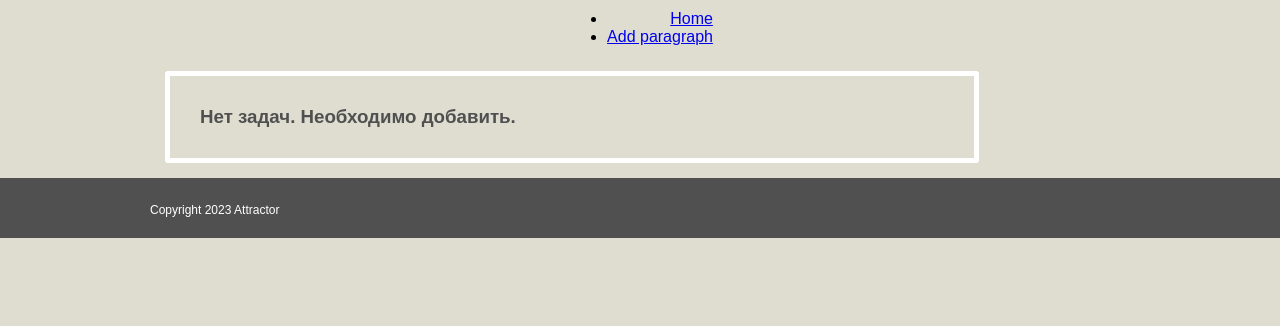
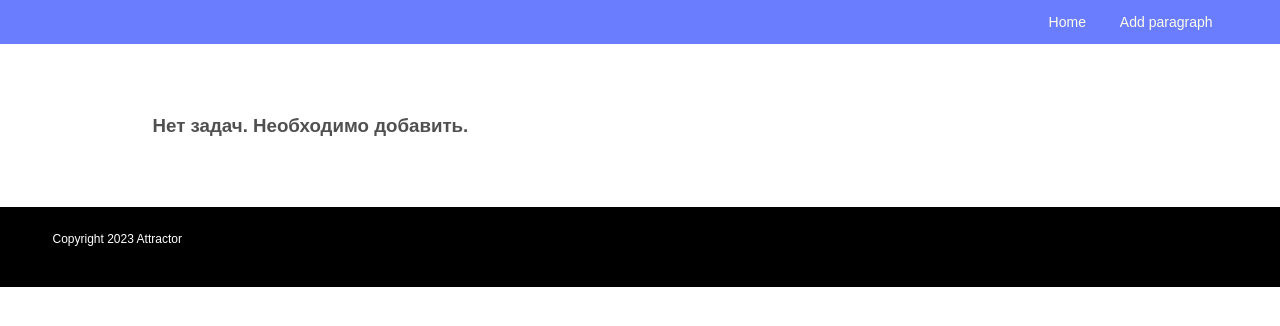
Before and after one commit to AigerimAvezbaeva/hw_53_aigerim_avezbaeva, a Django app: page / in a window 1280 px wide. Shown: the top 326 px of the page. Run offline with Django 4.2, Linux system fonts and the light colour scheme; data that the repository does not hold is empty.

Commit message:
добавила стили

```diff
--- a/source/static/css/style.css
+++ b/source/static/css/style.css
@@ -3,8 +3,10 @@
     margin: 0 auto;
 }
 body{
-    background-color: #deddd0;
     height:100%;
+    font-family: Arial san-serif;
+    color: black;
+    margin-top: 60px;
 }
 
 header{
@@ -13,10 +15,15 @@ header{
     text-align:center;
 }
 .par{
+    margin: 20px;
     padding: 20px;
+    padding-left: 50px;
     color:#505050;
 }
+.parlink{
 
+    color:#505050;
+}
 .textarea{
     width: 50%;
     height: 40px;
@@ -33,9 +40,7 @@ header{
     border-radius: 3px;
     align: center;
 }
-.main{
 
-}
 .par-title{
     margin-left:10px;
     padding: 3px;
@@ -50,9 +55,80 @@ header{
 }
 
 .container{
-    max-width: 980px;
+    margin: 0 auto;
+    width: 1175px;
+}
+.navbar {
+    display: block;
+    background: #54865d;
+    position: fixed;
+    top: 0;
+    right: 0;
+    left: 0;
+    font-size: 0;
+    box-sizing: border-box;
+    padding: 7px 30px;
 }
 
+.menu {
+    font-size: 14px;
+    line-height: 1;
+    padding: 0;
+    margin: 0;
+    display: inline-block;
+    color: #fffee8;
+}
+
+.menu li {
+    display: inline-block;
+}
+
+.menu a {
+    display: inline-block;
+    text-decoration: none;
+    color: inherit;
+    padding: 5px 15px;
+}
+
+.menu a:hover {
+    color: #ffc122;
+    text-decoration: underline;
+}.navbar {
+    display: block;
+    background: #6a7dff;
+    position: fixed;
+    top: 0;
+    right: 0;
+    left: 0;
+    font-size: 0;
+    box-sizing: border-box;
+    padding: 7px 30px;
+}
+
+.menu {
+    font-size: 14px;
+    line-height: 1;
+    padding: 0;
+    margin: 0;
+    display: inline-block;
+    color: #fffee8;
+}
+
+.menu li {
+    display: inline-block;
+}
+
+.menu a {
+    display: inline-block;
+    text-decoration: none;
+    color: inherit;
+    padding: 5px 15px;
+}
+
+.menu a:hover {
+    color: #ffc122;
+    text-decoration: underline;
+}
 .nav{
     color: white;
 }
@@ -84,3 +160,13 @@ header{
     padding:15px;
     width:80%;
 }
+.footer{
+    bottom: 0;
+    height: 80px;
+    background-color: black;
+}
+.copiright{
+    color: #fff;
+    font-size: 14px;
+    padding: 30px 0 30px 0;
+}
```
